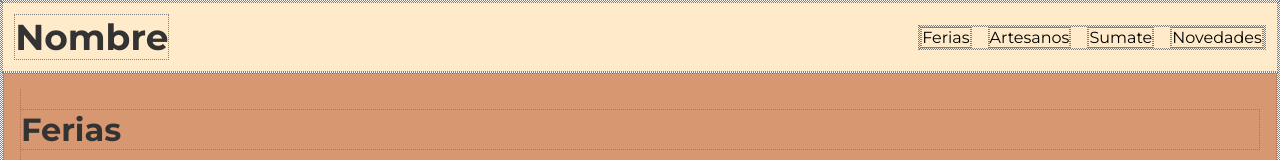
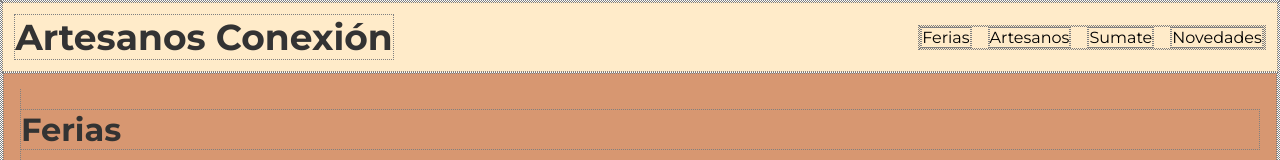
Before and after one commit to agusCax/PFCaCPython, a plain HTML site: page index.html in a window 1280 px wide. Shown: the top 160 px of the page. Drawn offline with Linux system fonts and the light colour scheme.

Commit message:
agregué el titulo para probar los cambios

```diff
--- a/index.html
+++ b/index.html
@@ -3,7 +3,7 @@
 <head>
     <meta charset="UTF-8">
     <meta name="viewport" content="width=device-width, initial-scale=1.0">
-    <title>ARTEsano</title>
+    <title>Artesano Conexión</title>
     <!-- Fuentes externas -->
     <link rel="preconnect" href="https://fonts.googleapis.com">
     <link rel="preconnect" href="https://fonts.gstatic.com" crossorigin>
@@ -13,7 +13,7 @@
 <body>
     <!-- Comienzo Header -->
     <header class="Header">
-        <h1>Nombre</h1>
+        <h1>Artesanos Conexión</h1>
         <nav>
             <menu class="menu">
                 <li class="menu-item"><a href="#ferias">Ferias</a></li>
```
